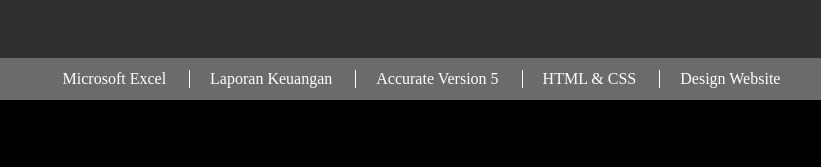
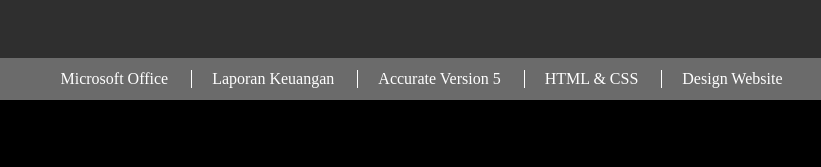
Before and after one commit to Hiirataka/NEW, a plain HTML site: page index.html in a window 1280 px wide. Shown: the part 207-374 px from the top of the page, 217-1038 px from the left. Drawn offline with Linux system fonts and the light colour scheme.

Commit message:
Update index.html

```diff
--- a/index.html
+++ b/index.html
@@ -21,7 +21,7 @@
   </header>
 
   <div class="scrolling-wrapper">
-    <div class="card"><p style="border: none;">Microsoft Excel</p></div>
+    <div class="card"><p style="border: none;">Microsoft Office</p></div>
     <div class="card"><p>Laporan Keuangan</p></div>
     <div class="card"><p>Accurate Version 5</p></div>
     <div class="card"><p>HTML & CSS</p></div>
```
